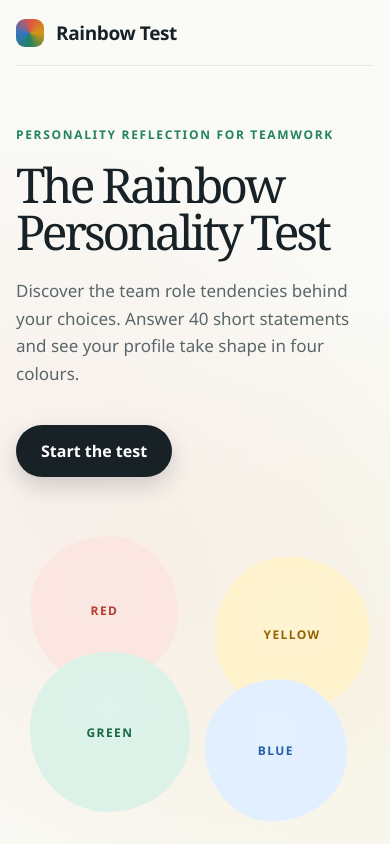
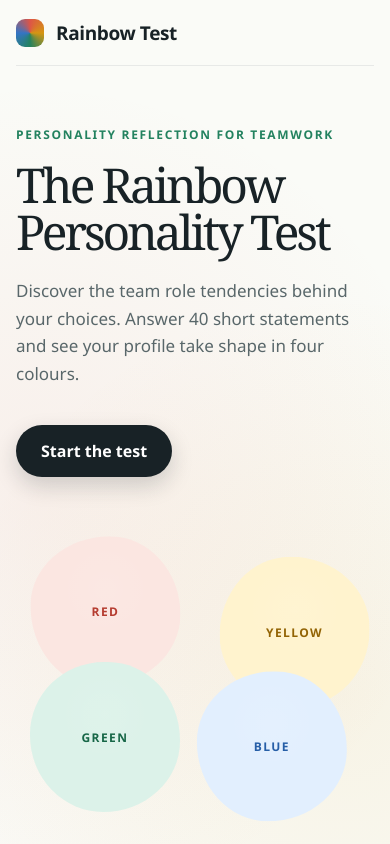
Before and after one commit to Ahmed-Estiak/Rainbow-personality-test, a React (Vite) app: page / in a window 390 px wide. Shown: the top 844 px of the page. Built offline with nearby package versions, Linux system fonts and the light colour scheme.

Commit message:
Equalize hero bubble sizes across personality colours

```diff
--- a/src/styles.css
+++ b/src/styles.css
@@ -267,8 +267,8 @@ p {
 .colour-orb.red {
   top: 20px;
   left: 82px;
-  width: 200px;
-  height: 200px;
+  width: 204px;
+  height: 204px;
   color: #b53c30;
 }
 
@@ -279,8 +279,8 @@ p {
 .colour-orb.yellow {
   top: 62px;
   right: 22px;
-  width: 214px;
-  height: 214px;
+  width: 204px;
+  height: 204px;
   color: #926304;
 }
 
@@ -291,8 +291,8 @@ p {
 .colour-orb.green {
   bottom: 18px;
   left: 44px;
-  width: 220px;
-  height: 220px;
+  width: 204px;
+  height: 204px;
   color: #176747;
 }
 
@@ -303,8 +303,8 @@ p {
 .colour-orb.blue {
   right: 58px;
   bottom: 0;
-  width: 192px;
-  height: 192px;
+  width: 204px;
+  height: 204px;
   color: #265ea7;
 }
 
@@ -1338,28 +1338,28 @@ p {
 
   .colour-orb.red {
     left: 10px;
-    width: 148px;
-    height: 148px;
+    width: 150px;
+    height: 150px;
   }
 
   .colour-orb.yellow {
     top: 44px;
     right: 8px;
-    width: 155px;
-    height: 155px;
+    width: 150px;
+    height: 150px;
   }
 
   .colour-orb.green {
     bottom: 12px;
     left: 14px;
-    width: 160px;
-    height: 160px;
+    width: 150px;
+    height: 150px;
   }
 
   .colour-orb.blue {
     right: 25px;
-    width: 142px;
-    height: 142px;
+    width: 150px;
+    height: 150px;
   }
 
   .intro-cards,
```
